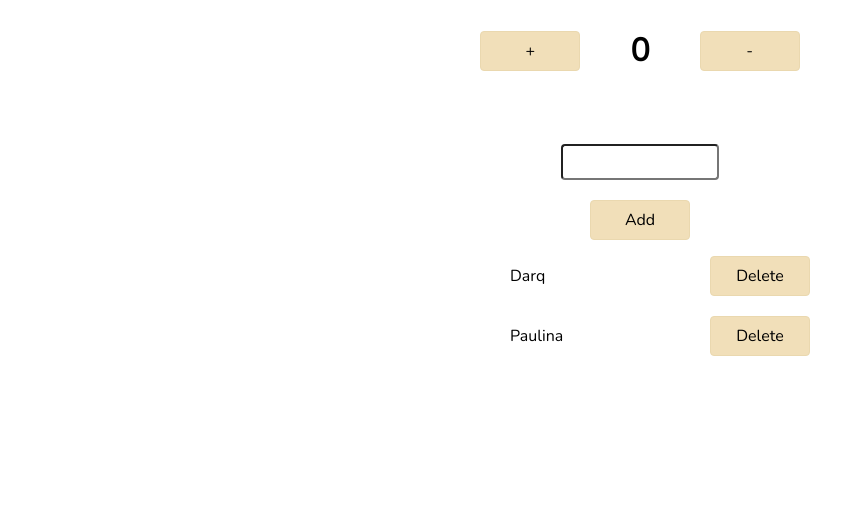
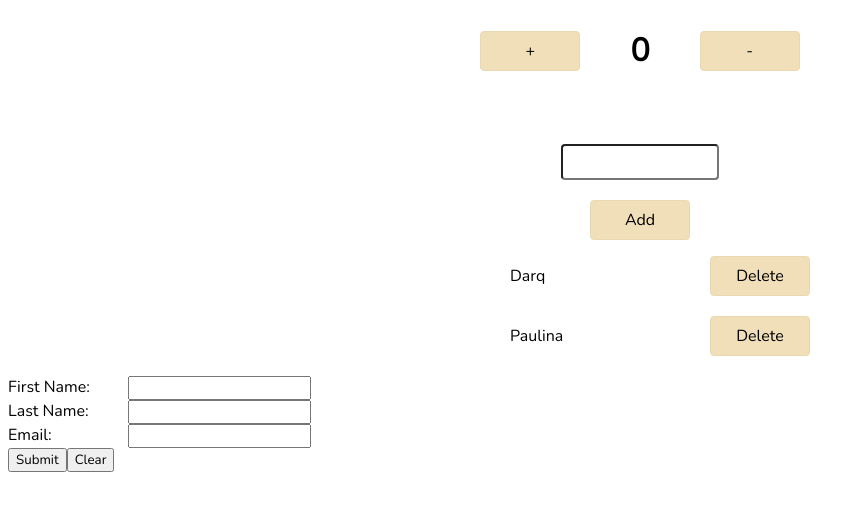
Before and after one commit to hitechcrafters/react-redux, a React app: page / in a window 1280 px wide. Shown: the whole page, without its empty margins (0-865 px from the left). Built offline with nearby package versions, Linux system fonts and the light colour scheme.

Commit message:
add redux-form

```diff
--- /dev/null
+++ b/app/containers/FormContainer.js
@@ -0,0 +1,88 @@
+import React from 'react'
+import { Field, reduxForm } from 'redux-form'
+
+const validate = values => {
+  const errors = {}
+
+    if (!values.firstName) {
+      errors.firstName = 'Required';
+    }
+
+    if (!values.lastName) {
+      errors.lastName = 'Required';
+    }
+
+    if (values.firstName && values.firstName.length < 5) {
+      errors.firstName = 'Must be longer than 5 characters.';
+    }
+
+    if (values.lastName && values.lastName.length < 5) {
+      errors.lastName = 'Must be longer than 5 characters.';
+    }
+
+    if (!values.email) {
+      errors.email = 'Required';
+    } else if (!/^[A-Z0-9._%+-]+@[A-Z0-9.-]+\.[A-Z]{2,4}$/i.test(values.email)) {
+      errors.email = 'Invalid email address.';
+    }
+
+  return errors;
+};
+
+const inputField = ({ name, label, input, meta, type }) => (
+  <div>
+    <label htmlFor={name}>{label}</label>
+    <input
+      className={meta.touched && !meta.error ? 'ok' : ''}
+      name={name}
+      type={type} {...input}
+    />
+    {
+      meta.touched && meta.error &&
+      <span>{meta.error}</span>
+    }
+  </div>
+);
+
+let ContactForm = props => {
+  const { handleSubmit, reset, submitting } = props;
+
+  return (
+    <form
+      onSubmit={handleSubmit}
+    >
+      <Field
+        name="firstName"
+        label="First Name:"
+        component={inputField}
+        type="text"
+      />
+      <Field
+        name="lastName"
+        label="Last Name:"
+        component={inputField}
+        type="text"
+      />
+      <Field
+        name="email"
+        label="Email:"
+        component={inputField}
+        type="email"
+      />
+      <button type="submit">Submit</button>
+      <button
+        type="button"
+        disabled={submitting}
+        onClick={reset}>
+        Clear
+      </button>
+    </form>
+  )
+};
+
+ContactForm = reduxForm({
+  form: 'contact',
+  validate,
+})(ContactForm);
+
+export default ContactForm;
--- a/app/containers/appContainer.js
+++ b/app/containers/appContainer.js
@@ -2,12 +2,22 @@ import React, { Component } from 'react';
 
 import CounterContainer from './CounterContainer';
 import UserListContainer from './UserListContainer';
+import FormContainer from './FormContainer';
 
-const AppContainer = () => (
-  <div>
-    <CounterContainer />
-    <UserListContainer />
-  </div>
-);
+class AppContainer extends Component {
+  submit = values => {
+    console.log(values)
+  }
+
+  render() {
+    return (
+      <div>
+        <CounterContainer />
+        <UserListContainer />
+        <FormContainer onSubmit={this.submit} />
+      </div>
+    )
+  }
+}
 
 export default AppContainer;
--- a/app/reducers/reducer.js
+++ b/app/reducers/reducer.js
@@ -1,10 +1,13 @@
 import { combineReducers } from 'redux'
+import { reducer as formReducer } from 'redux-form'
+
 import counter from './counter';
 import user from './user';
 
 const reducer = combineReducers({
   counter,
   user,
+  form: formReducer,
 });
 
 export default reducer;
--- a/package.json
+++ b/package.json
@@ -17,6 +17,7 @@
     "react-materialize": "^2.0.7",
     "react-redux": "^5.0.6",
     "redux": "^3.7.2",
+    "redux-form": "^7.4.2",
     "redux-logger": "^3.0.6",
     "redux-mock-store": "^1.5.1",
     "webpack": "^3.10.0",
--- a/style.css
+++ b/style.css
@@ -22,6 +22,20 @@
   display: flex;
   justify-content: center;
   align-items: center;
+}
+
+label {
+  display: inline-block;
+  width: 120px;
+}
+
+input.ok {
+  border: 2px solid green;
+}
+
+span {
+  margin-left: 20px;
+  color: red;
 }
 
 .margin-lft {
```
Also changed, not shown: 1 other file.
